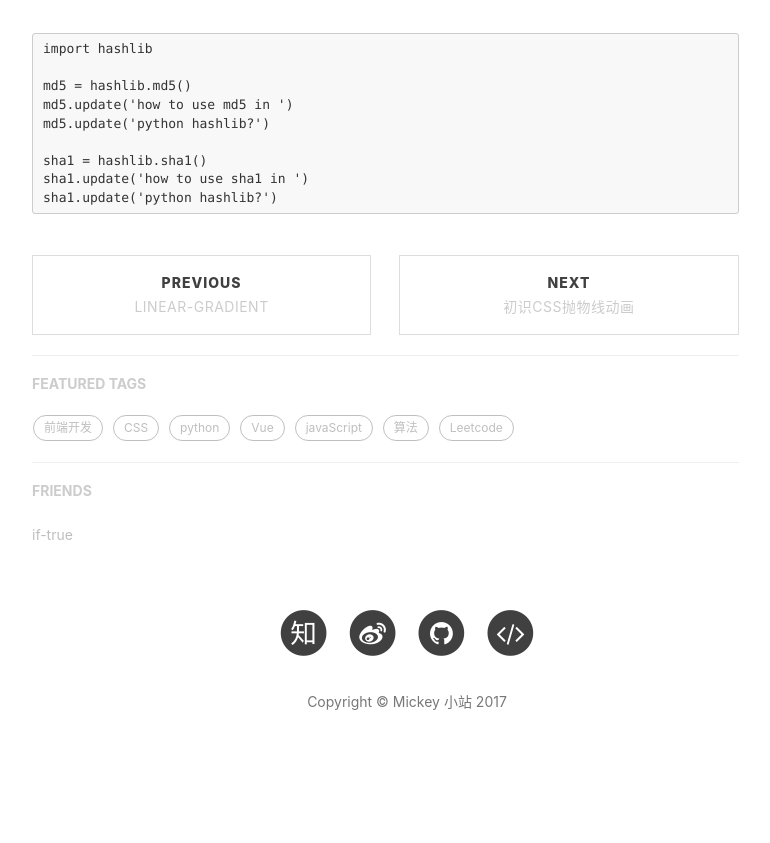
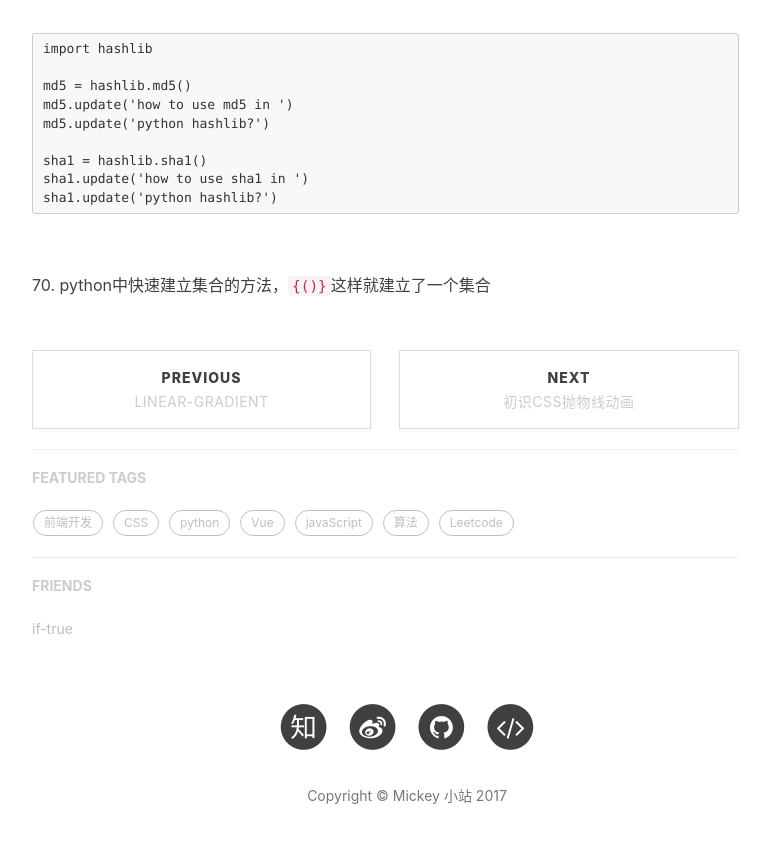
Before and after one commit to mickey0524/mickey0524.github.io, a Jekyll site: the page built from _posts/2017-08-05-begin-python.md, in a window 1280 px wide and 900 px high, scrolled down 19250 px. Shown: the top 843 px of the window, without its empty margins (233-1003 px from the left). Built offline with Jekyll 4.4.1, drawn with Linux system fonts in a browser that asks for light colours; nearby versions of some CDN libraries; comment, search, counter and statistics services are not loaded; before the commit the page ends 20056 px from its top, so only the background shows below that.

Commit message:
feat(python): begin-python 增加快速建立集合的方法

````diff
--- a/_posts/2017-08-05-begin-python.md
+++ b/_posts/2017-08-05-begin-python.md
@@ -716,3 +716,5 @@ sha1 = hashlib.sha1()
 sha1.update('how to use sha1 in ')
 sha1.update('python hashlib?')
 ```
+
+<br>70. python中快速建立集合的方法，`{()}`这样就建立了一个集合
````
